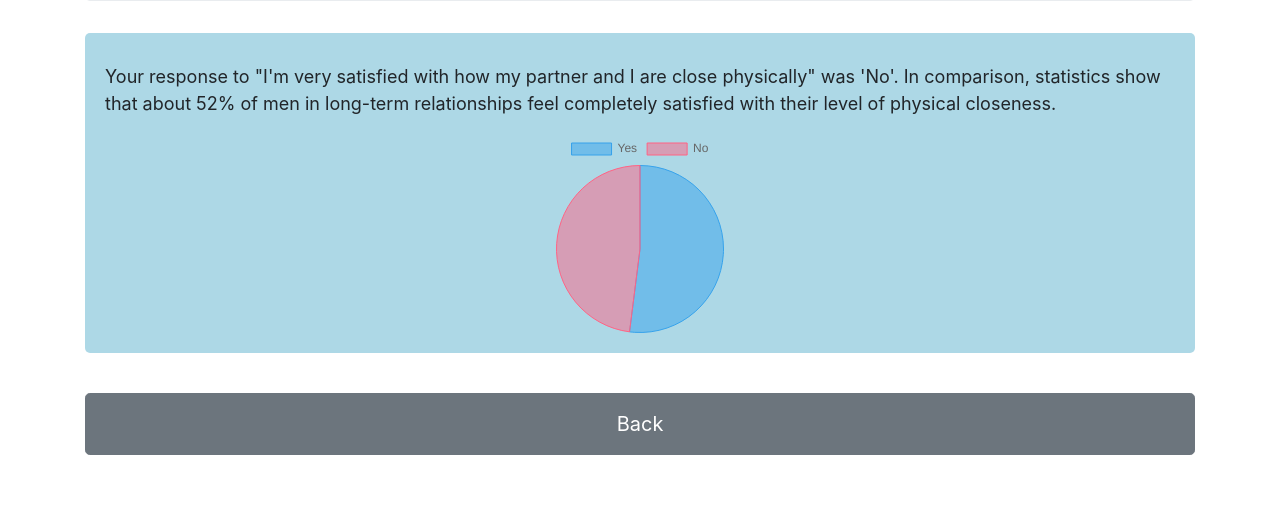
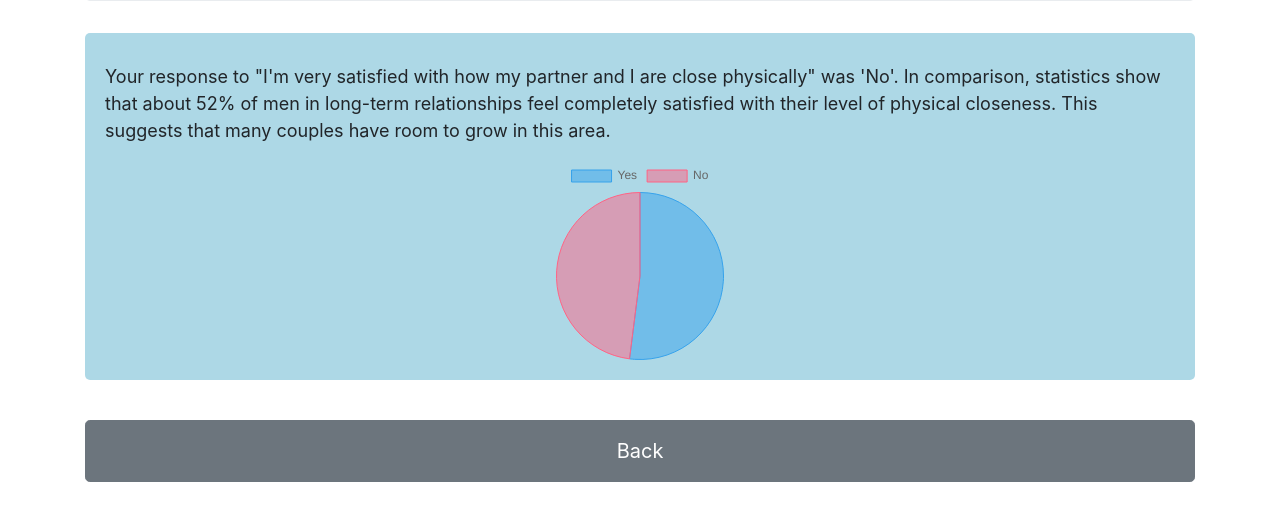
Before and after one commit to LoveGrow1/45930728M, a plain HTML site: page 4.html in a window 1280 px wide. Shown: the part 202-722 px from the top of the page. Drawn offline with nearby package versions, Linux system fonts and the light colour scheme.

Commit message:
Update 4.html

```diff
--- a/4.html
+++ b/4.html
@@ -53,7 +53,7 @@
   <div class="row">
     <div class="col-12">
       <div class="info-box">
-        <p>Your response to "I'm very satisfied with how my partner and I are close physically" was 'No'. In comparison, statistics show that about 52% of men in long-term relationships feel completely satisfied with their level of physical closeness.</p>
+        <p>Your response to "I'm very satisfied with how my partner and I are close physically" was 'No'. In comparison, statistics show that about 52% of men in long-term relationships feel completely satisfied with their level of physical closeness. This suggests that many couples have room to grow in this area.</p>
         <!-- Wrap the canvas element inside the new div -->
         <div class="chart-container">
           <canvas id="myChart"></canvas>
```
